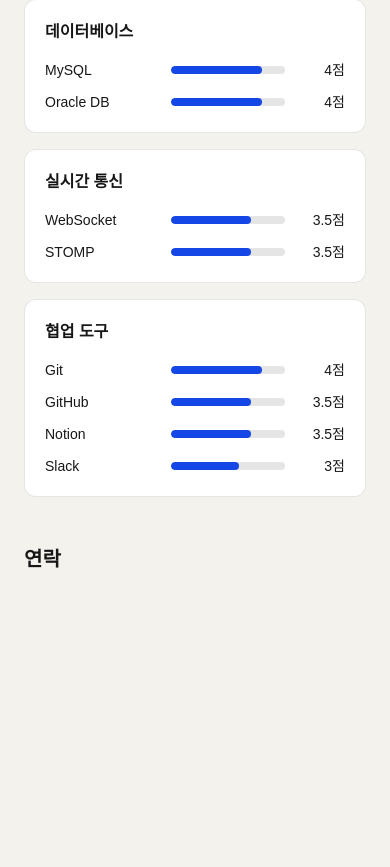
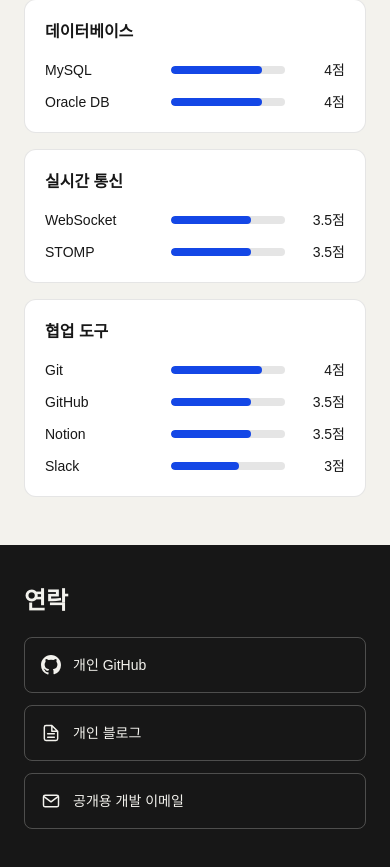
Before and after one commit to Kim-ilhyeon/vibe-coding-starter, a Next.js app: page / in a window 390 px wide. Shown: the part 2979-3846 px from the top of the page. Before the commit the page ends 3600 px from the top, so only its background shows below. Built offline with nearby package versions, Linux system fonts and the light colour scheme.

Commit message:
feat: 포트폴리오 연락 링크 추가 및 모바일 화면 점검

```diff
--- a/src/app/page.tsx
+++ b/src/app/page.tsx
@@ -4,12 +4,14 @@ import { activities, awards, profile, skillGroups } from "@/data/profile";
 import { ProjectList } from "./project/project-list";
 
 const maxSkillScore = 5;
+const contactLinkClass =
+  "flex min-h-14 items-center gap-3 rounded-lg border border-background/25 px-4 py-3 text-sm font-medium hover:border-background/60 hover:bg-background/10 focus-visible:outline-2 focus-visible:outline-offset-4 focus-visible:outline-background";
 
 export default function Home(): ReactElement {
-  const { name, introduction, photo, summary } = profile;
+  const { name, introduction, photo, summary, links } = profile;
 
   return (
-    <main className="grid w-full gap-12 py-12">
+    <main className="grid w-full gap-12 pt-12">
       <section
         aria-labelledby="intro-heading"
         className="mx-auto grid w-full max-w-5xl items-center gap-8 px-6 md:grid-cols-[minmax(0,1fr)_17.5rem] md:gap-16"
@@ -104,10 +106,39 @@ export default function Home(): ReactElement {
             ))}
           </div>
         </section>
-        <section>
-          <h2 className="text-xl font-semibold">연락</h2>
-        </section>
       </div>
+      <section aria-labelledby="contact-heading" className="bg-foreground py-10 text-background md:py-14">
+        <div className="mx-auto grid w-full max-w-5xl items-center gap-5 px-6 md:grid-cols-[1fr_3fr] md:gap-8">
+          <h2 id="contact-heading" className="text-2xl font-semibold">연락</h2>
+          <ul className="grid gap-3 md:grid-cols-3">
+            <li>
+              <a className={contactLinkClass} href={links.github}>
+                <svg aria-hidden="true" className="size-5 shrink-0" fill="currentColor" viewBox="0 0 16 16">
+                  <path d="M8 0C3.58 0 0 3.58 0 8a8 8 0 0 0 5.47 7.59c.4.07.55-.17.55-.38v-1.49c-2.23.48-2.7-1.07-2.7-1.07-.36-.92-.89-1.17-.89-1.17-.73-.5.06-.49.06-.49.81.06 1.23.83 1.23.83.72 1.22 1.87.87 2.33.66.07-.52.28-.87.51-1.07-1.78-.2-3.64-.89-3.64-3.95 0-.87.31-1.59.82-2.15-.08-.2-.36-1.01.08-2.11 0 0 .67-.21 2.2.82a7.65 7.65 0 0 1 4 0c1.53-1.03 2.2-.82 2.2-.82.44 1.1.16 1.91.08 2.11.51.56.82 1.28.82 2.15 0 3.07-1.87 3.75-3.65 3.95.29.25.54.73.54 1.48v2.19c0 .21.15.46.55.38A8 8 0 0 0 16 8c0-4.42-3.58-8-8-8Z" />
+                </svg>
+                개인 GitHub
+              </a>
+            </li>
+            <li>
+              <a className={contactLinkClass} href={links.blog}>
+                <svg aria-hidden="true" className="size-5 shrink-0" fill="none" stroke="currentColor" strokeWidth={1.75} strokeLinecap="round" strokeLinejoin="round" viewBox="0 0 24 24">
+                  <path d="M13 3H6a2 2 0 0 0-2 2v14a2 2 0 0 0 2 2h12a2 2 0 0 0 2-2V10Zm0 0v7h7M8 13h8m-8 4h8" />
+                </svg>
+                개인 블로그
+              </a>
+            </li>
+            <li>
+              <a className={contactLinkClass} href={links.email}>
+                <svg aria-hidden="true" className="size-5 shrink-0" fill="none" stroke="currentColor" strokeWidth={1.75} strokeLinecap="round" strokeLinejoin="round" viewBox="0 0 24 24">
+                  <rect x="3" y="5" width="18" height="14" rx="2" />
+                  <path d="m4 7 8 6 8-6" />
+                </svg>
+                공개용 개발 이메일
+              </a>
+            </li>
+          </ul>
+        </div>
+      </section>
     </main>
   );
 }
```
